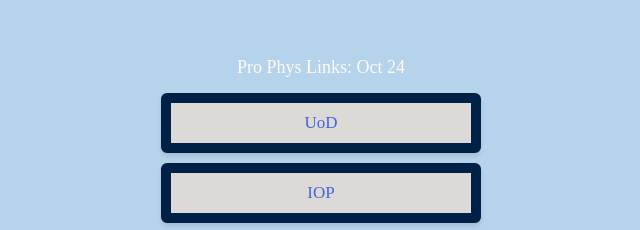
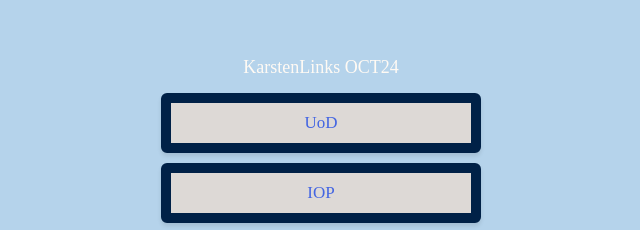
Before and after one commit to karstengibson/karstenlinks, a plain HTML site: page index.html in a window 1280 px wide. Shown: the part 180-410 px from the top of the page, 319-959 px from the left. Drawn offline with Linux system fonts and the light colour scheme.

Commit message:
Update index.html

```diff
--- a/index.html
+++ b/index.html
@@ -15,7 +15,7 @@
 <body>
 
   <div class="container">
-    <h2>Pro Phys Links: Oct 24</h2>
+    <h2>KarstenLinks OCT24</h2>
     <p></p>
     <div class="link-container">
       <a href="https://www.dundee.ac.uk/" class="link">UoD</a>
```
